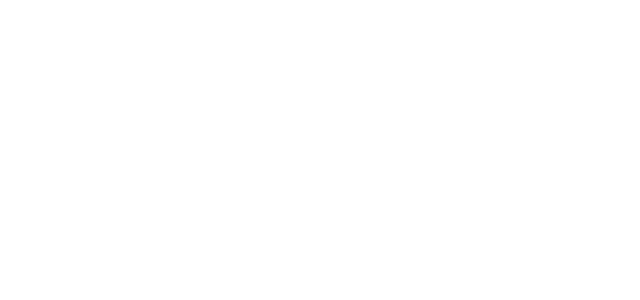
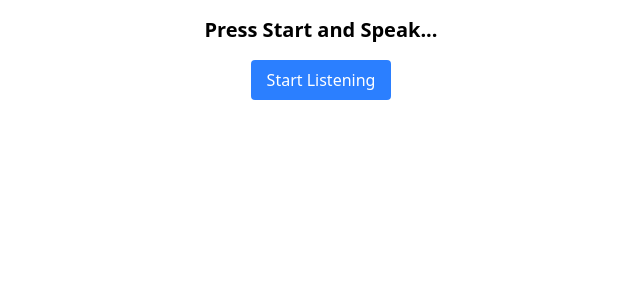
Before and after one commit to vipplovve/MockVue, a React (Vite) app in the folder frontend/: page / in a window 1280 px wide. Shown: the top 300 px of the page, without its empty margins (319-959 px from the left). Built offline with nearby package versions, Linux system fonts and the light colour scheme.

Commit message:
stt real time

```diff
--- a/frontend/package.json
+++ b/frontend/package.json
@@ -13,6 +13,7 @@
     "@tailwindcss/vite": "^4.0.6",
     "react": "^19.0.0",
     "react-dom": "^19.0.0",
+    "react-toastify": "^11.0.3",
     "tailwindcss": "^4.0.6"
   },
   "devDependencies": {
--- a/frontend/src/App.jsx
+++ b/frontend/src/App.jsx
@@ -1,7 +1,14 @@
 import React from 'react'
+import SpeechToText from './components/SpeechToText'
+import { ToastContainer } from 'react-toastify'
+import 'react-toastify/dist/ReactToastify.css'
+
 
 const App = () => {
-  return <></>
+  return <>
+    <SpeechToText/>
+    <ToastContainer/>
+  </>
 }
 
 export default App
--- /dev/null
+++ b/frontend/src/components/SpeechToText.jsx
@@ -0,0 +1,87 @@
+import React, { useState, useRef } from 'react'
+import { toast } from 'react-toastify'
+
+const SpeechToText = () => {
+  const [text, setText] = useState('')
+  const [isListening, setIsListening] = useState(false)
+  const [finalText, setFinalText] = useState('')
+  const recognitionRef = useRef(null)
+  const silenceTimerRef = useRef(null)
+  const textRef = useRef('')
+
+  const toggleListening = () => {
+    if (!('webkitSpeechRecognition' in window || 'SpeechRecognition' in window)) {
+      toast.error('Your browser does not support speech recognition')
+      return
+    }
+
+    if (!recognitionRef.current) {
+      const recognition = new (window.SpeechRecognition || window.webkitSpeechRecognition)()
+      recognition.continuous = true
+      recognition.interimResults = true
+      recognition.lang = 'en-US'
+
+      recognition.onresult = (event) => {
+        let transcript = ''
+        for (let i = 0; i < event.results.length; i++) {
+          transcript += event.results[i][0].transcript
+        }
+        setText(transcript)
+        textRef.current = transcript
+        resetSilenceTimer()
+      }
+
+      recognition.onend = () => {
+        setFinalText(textRef.current)
+        console.log('Final Text:', textRef.current)
+      }
+
+      recognitionRef.current = recognition
+    }
+
+    if (isListening) {
+      stopListening()
+    } else {
+      setText('')
+      setFinalText('')
+      textRef.current = ''
+      recognitionRef.current.start()
+      resetSilenceTimer()
+    }
+
+    setIsListening(!isListening)
+  }
+
+  const stopListening = () => {
+    if (recognitionRef.current) {
+      recognitionRef.current.stop()
+    }
+    setIsListening(false)
+  }
+
+  const resetSilenceTimer = () => {
+    clearTimeout(silenceTimerRef.current)
+    silenceTimerRef.current = setTimeout(() => {
+      stopListening()
+    }, 3000)
+  }
+
+  return (
+    <div className="p-4 text-center">
+      <p className="text-xl font-semibold">{text || 'Press Start and Speak...'}</p>
+      <button
+        onClick={toggleListening}
+        className={`px-4 py-2 mt-4 text-white rounded ${
+          isListening ? 'bg-red-500' : 'bg-blue-500'
+        }`}
+      >
+        {isListening ? 'Stop' : 'Start'} Listening
+      </button>
+      {finalText && (
+        <p className="mt-4 text-lg font-bold text-green-600">Final Text: {finalText}</p>
+      )}
+    </div>
+  )
+}
+
+export default SpeechToText
```
Also changed, not shown: 1 other file (tests, documents, lock files or other folders).
